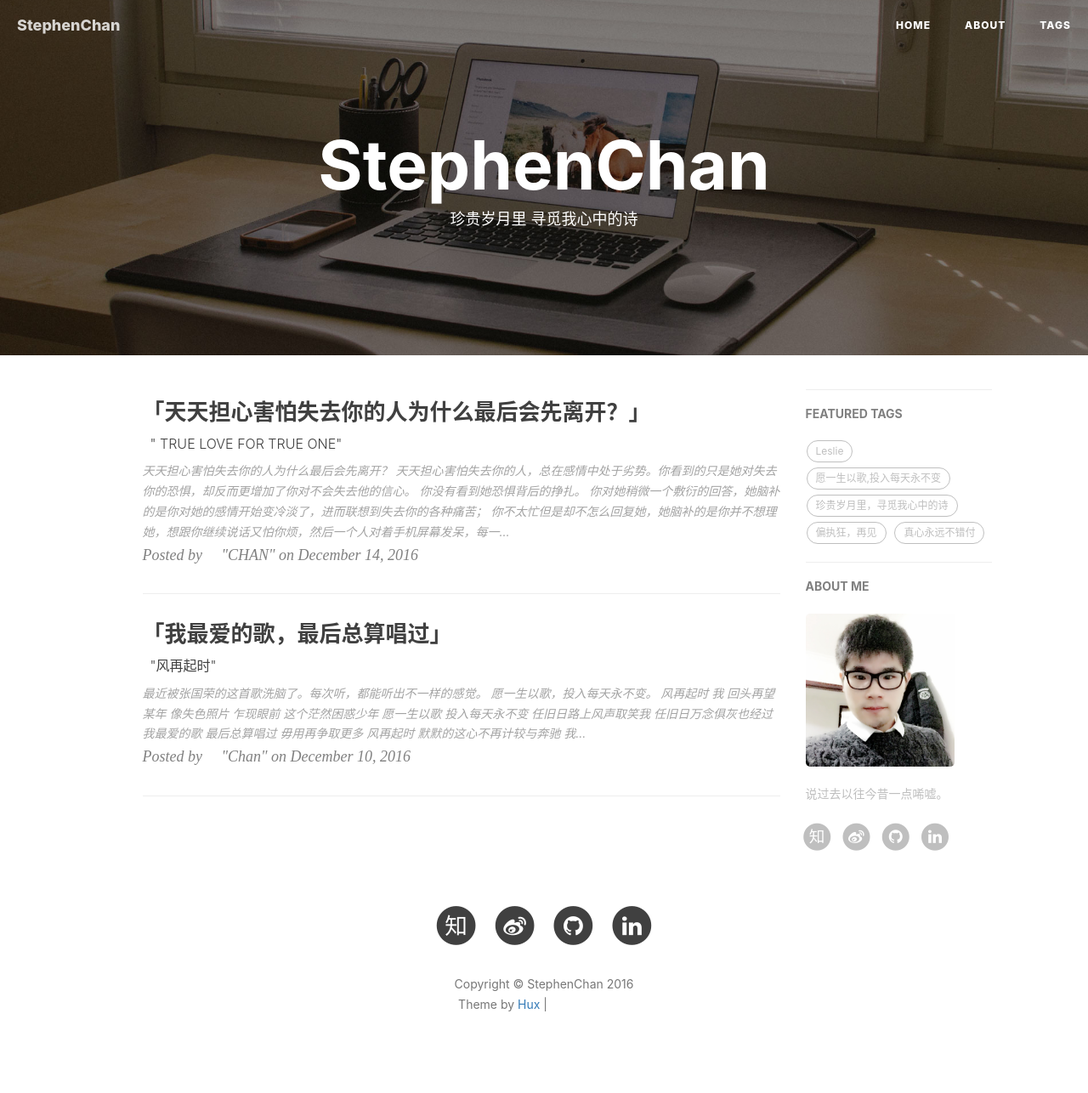
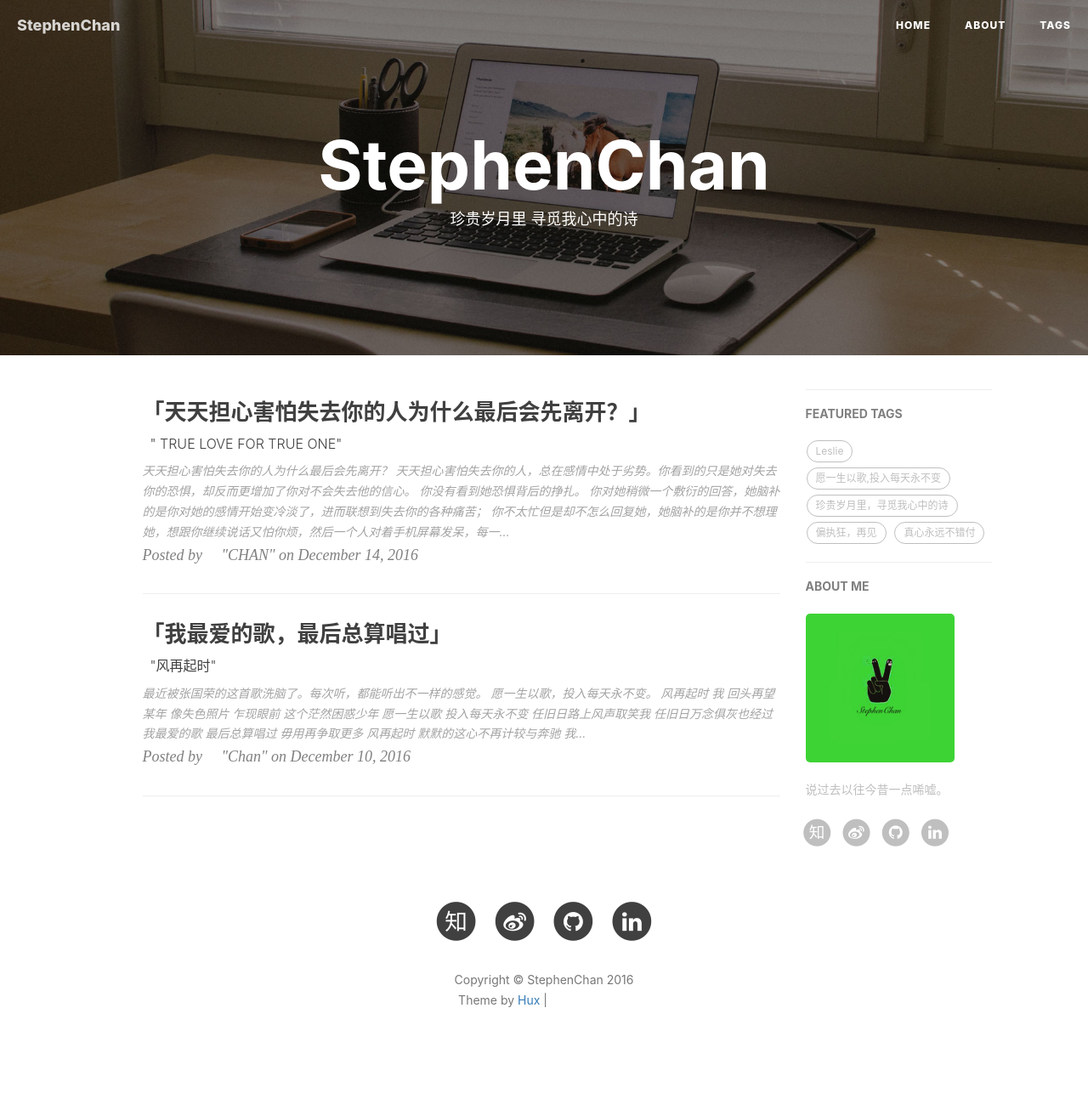
Before and after one commit to StephenChan007/StephenChan.github.io, a Jekyll site: the page built from index.html, in a window 1280 px wide. Shown: the whole page at 85% size. Built offline with Jekyll 4.4.1, drawn with Linux system fonts in a browser that asks for light colours; nearby versions of some CDN libraries; the list of posts is cut into pages by our own code; comment, search, counter and statistics services are not loaded; grey boxes are pictures that could not be loaded.

Commit message:
Update _config.yml

```diff
--- a/_config.yml
+++ b/_config.yml
@@ -70,7 +70,7 @@
 # Sidebar settings
 sidebar: true                           # whether or not using Sidebar.
 sidebar-about-description: "说过去以往今昔一点唏嘘。"
-sidebar-avatar: /img/StephenChan-Head.JPG      # use absolute URL, seeing it's used in both `/` and `/about/`
+sidebar-avatar: /img/StephenChan-Icon.jpg      # use absolute URL, seeing it's used in both `/` and `/about/`
 
 
 
```
